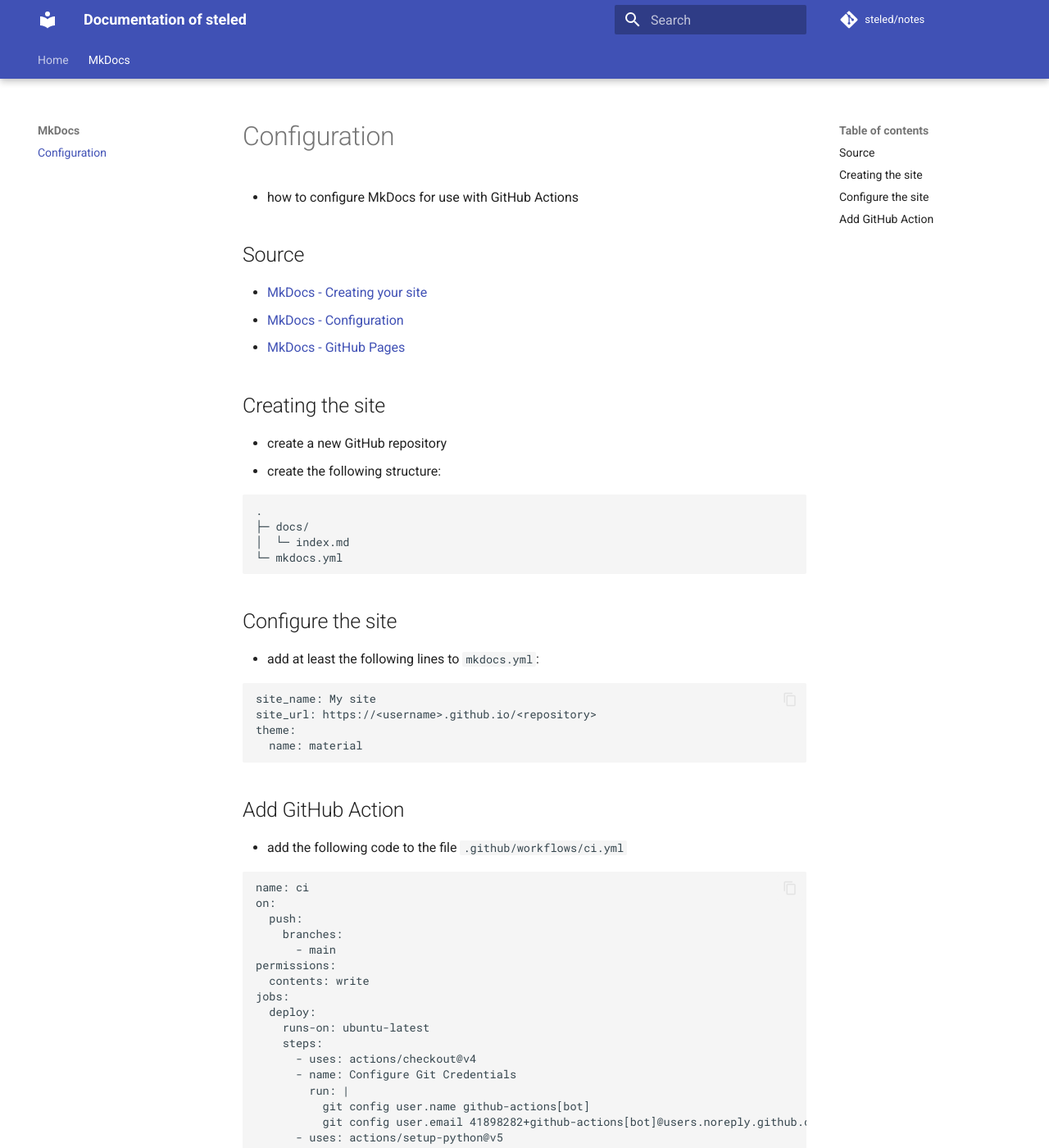
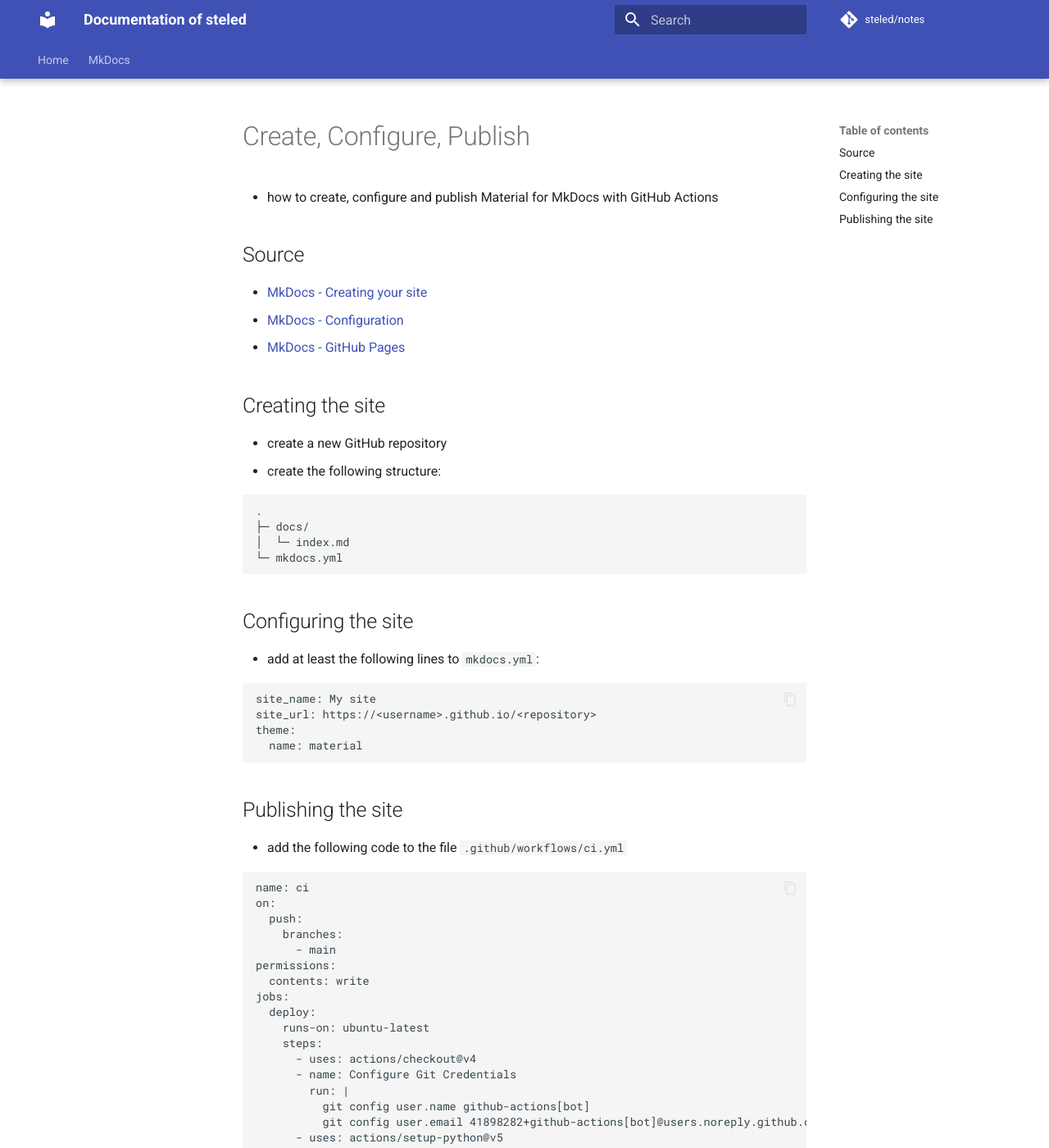
Before and after one commit to steled/documentation, an MkDocs documentation site: the page built from docs/mkdocs/create_configure_publish.md, in a window 1280 px wide and 1400 px high. Shown: the whole window at 82% size. Built offline with MkDocs 1.6.1 and Material for MkDocs 9.7.7, drawn with Linux system fonts in a browser that asks for light colours; comment, search, counter and statistics services are not loaded.

Commit message:
Update and rename configuration.md to create_configure_publish.md

````diff
--- a/docs/mkdocs/configuration.md
+++ b/docs/mkdocs/create_configure_publish.md
@@ -1,6 +1,6 @@
-# Configuration
+# Create, Configure, Publish
 
-- how to configure MkDocs for use with GitHub Actions
+- how to create, configure and publish Material for MkDocs with GitHub Actions
 
 ## Source
 
@@ -20,7 +20,7 @@
 └─ mkdocs.yml
 ```
 
-## Configure the site
+## Configuring the site
 
 - add at least the following lines to `mkdocs.yml`:
 
@@ -31,7 +31,7 @@
   name: material
 ```
 
-## Add GitHub Action
+## Publishing the site
 
 - add the following code to the file `.github/workflows/ci.yml`
 
````
